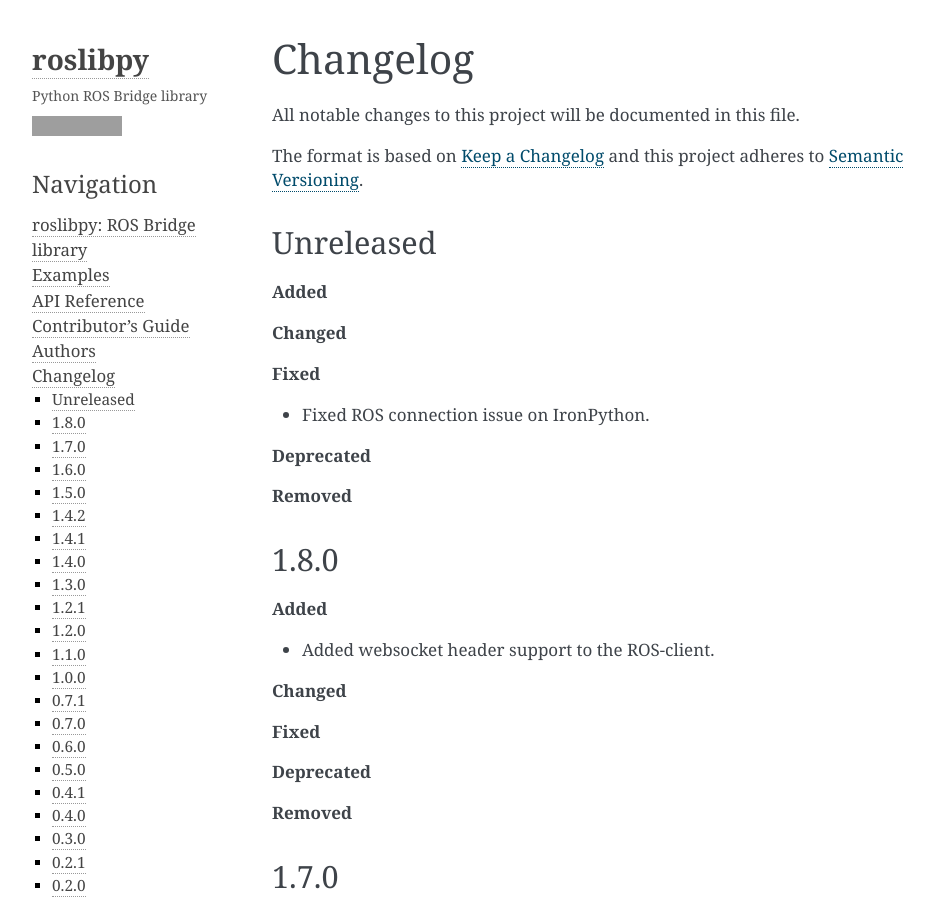
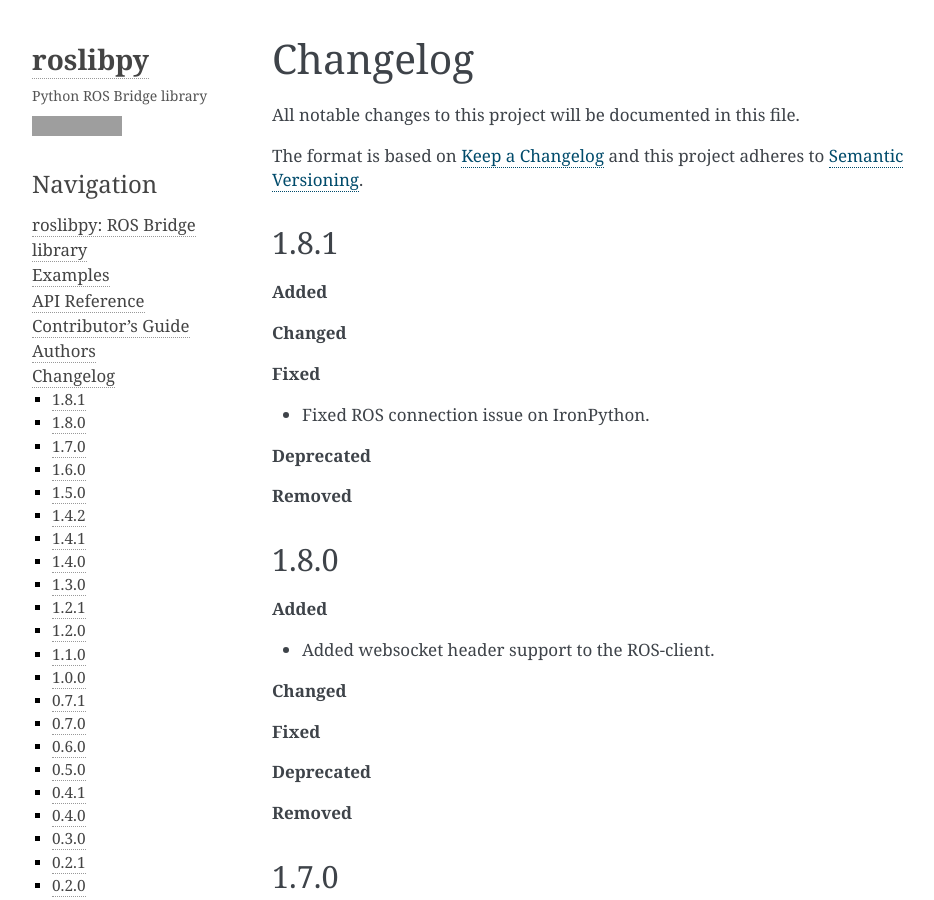
Before and after one commit to gramaziokohler/roslibpy, a Sphinx documentation site: the page built from docs/changelog.rst, in a window 1280 px wide and 900 px high. Shown: the whole window, without its empty margins (148-1082 px from the left). Built offline with Sphinx 7.4.7, drawn with Linux system fonts in a browser that asks for light colours; grey boxes are pictures that could not be loaded.

Commit message:
Bump version to 1.8.1

```diff
--- a/CHANGELOG.rst
+++ b/CHANGELOG.rst
@@ -7,7 +7,7 @@
 The format is based on `Keep a Changelog <http://keepachangelog.com/en/1.0.0/>`_
 and this project adheres to `Semantic Versioning <http://semver.org/spec/v2.0.0.html>`_.
 
-Unreleased
+1.8.1
 ----------
 
 **Added**
--- a/docs/conf.py
+++ b/docs/conf.py
@@ -25,7 +25,7 @@
 year = "2019"
 author = "Gramazio Kohler Research"
 copyright = "{0}, {1}".format(year, author)
-version = release = "1.8.0"
+version = release = "1.8.1"
 
 pygments_style = "trac"  # Perhaps change to sphinx
 templates_path = ["."]
--- a/src/roslibpy/__version__.py
+++ b/src/roslibpy/__version__.py
@@ -4,7 +4,7 @@
 __title__ = "roslibpy"
 __description__ = "Python ROS Bridge library."
 __url__ = "https://github.com/gramaziokohler/roslibpy"
-__version__ = "1.8.0"
+__version__ = "1.8.1"
 __author__ = "Gramazio Kohler Research"
 __author_email__ = "gramaziokohler@arch.ethz.ch"
 __license__ = "MIT license"
```
Also changed, not shown: .bumpversion.cfg.
